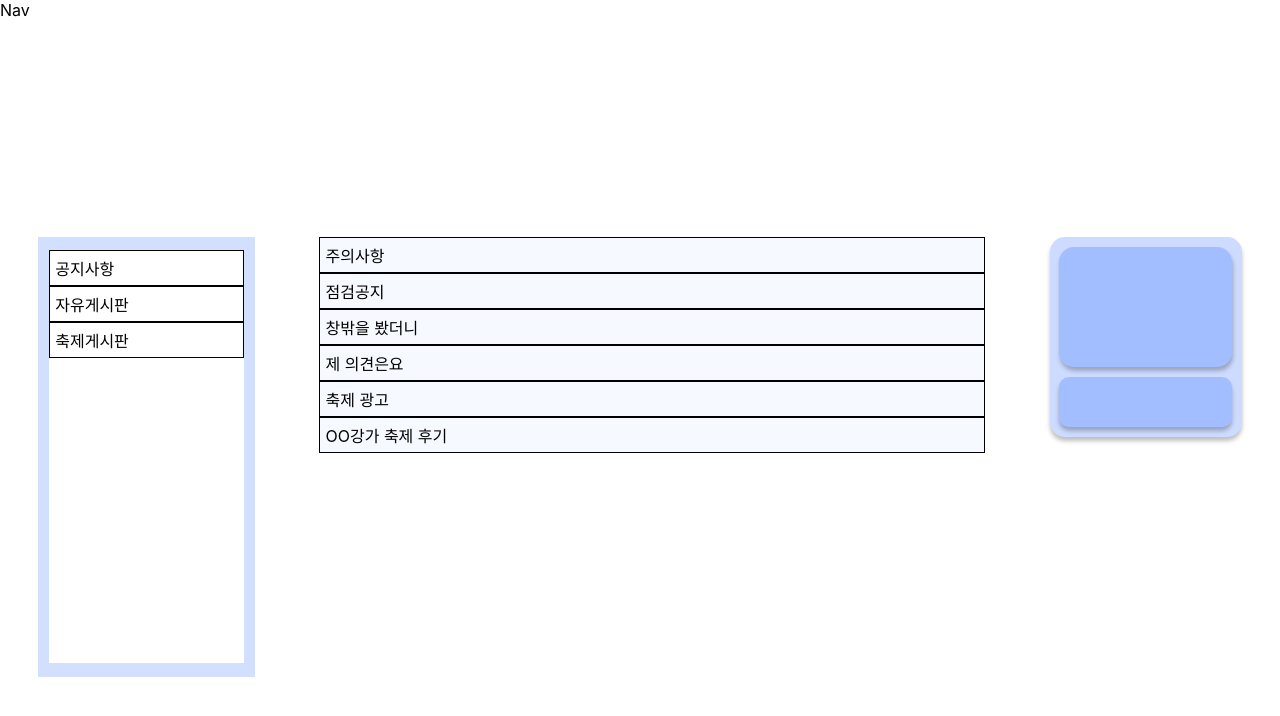
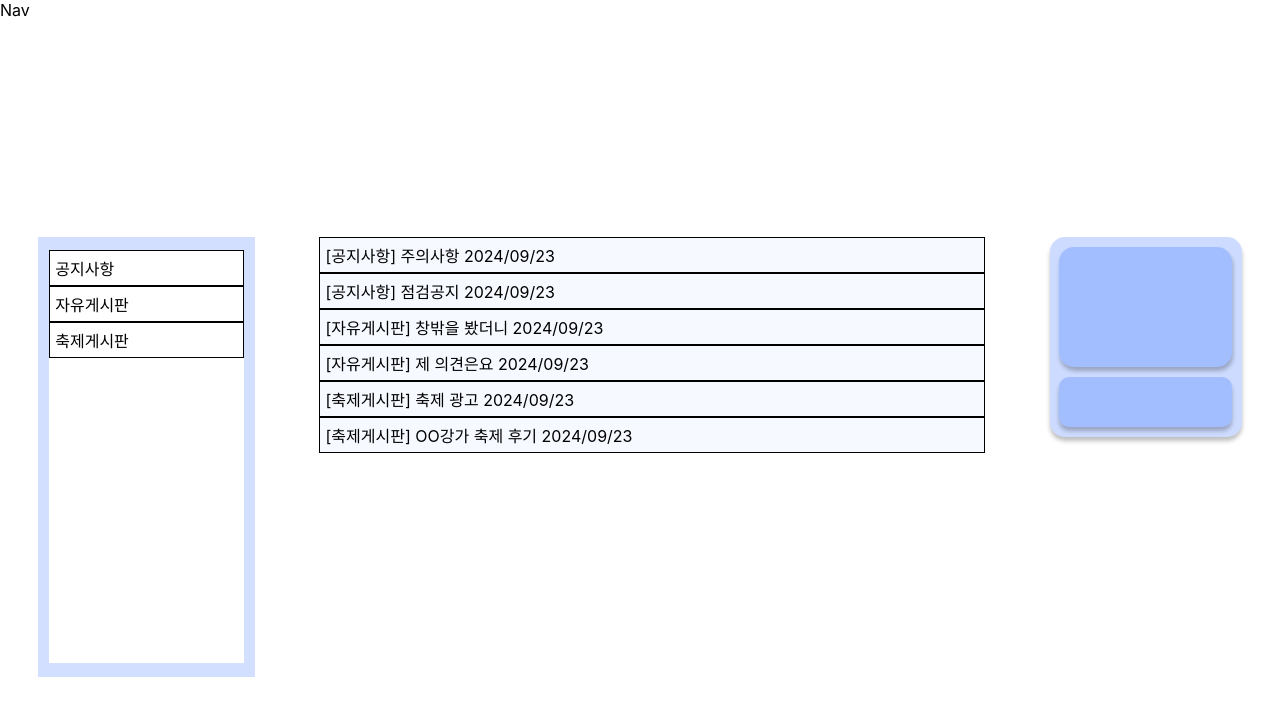
Before and after one commit to WhileNotSuccess/practice_Community_react, a React (Create React App) app: page / in a window 1280 px wide. Shown: the top 716 px of the page. Built offline with nearby package versions, Linux system fonts and the light colour scheme; data requests are answered from the project's data file.

Commit message:
✨ feat : 게시글 안에 현재 날짜 표시

```diff
--- a/src/components/MainComp.js
+++ b/src/components/MainComp.js
@@ -5,7 +5,7 @@ export const MainCompo = (props) => {
   return (
     <div className="line-change">
       <span>
-        {props.title}
+        [{props.category}] {props.title} {props.date}
         <br />
       </span>
     </div>
--- a/src/pages/Main.js
+++ b/src/pages/Main.js
@@ -8,6 +8,7 @@ import { MainCompo, PostCompo } from "../components/MainComp";
 const Main = () => {
   const [list, setList] = useState([]);
   const [category, setCategory] = useState([]);
+  const [date, setDate] = useState("");
 
   useEffect(() => {
     axios.get("http://localhost:3001/list").then((res) => {
@@ -21,6 +22,20 @@ const Main = () => {
     });
   }, []);
 
+  useEffect(() => {
+    const today = new Date();
+    setDate(
+      today
+        .toLocaleDateString("ko-kr", {
+          year: "numeric",
+          month: "2-digit",
+          day: "2-digit",
+        })
+        .replace(/\. /g, "/")
+        .replace(/\.$/, "")
+    );
+  }, []);
+
   return (
     <div className="container">
       <div className="board-tag">
@@ -32,7 +47,12 @@ const Main = () => {
       </div>
       <div className="post-list">
         {list.map((item) => (
-          <MainCompo key={item.id} title={item.title} />
+          <MainCompo
+            key={item.id}
+            title={item.title}
+            category={item.category}
+            date={date}
+          />
         ))}
       </div>
       <div className="user-info">
```
